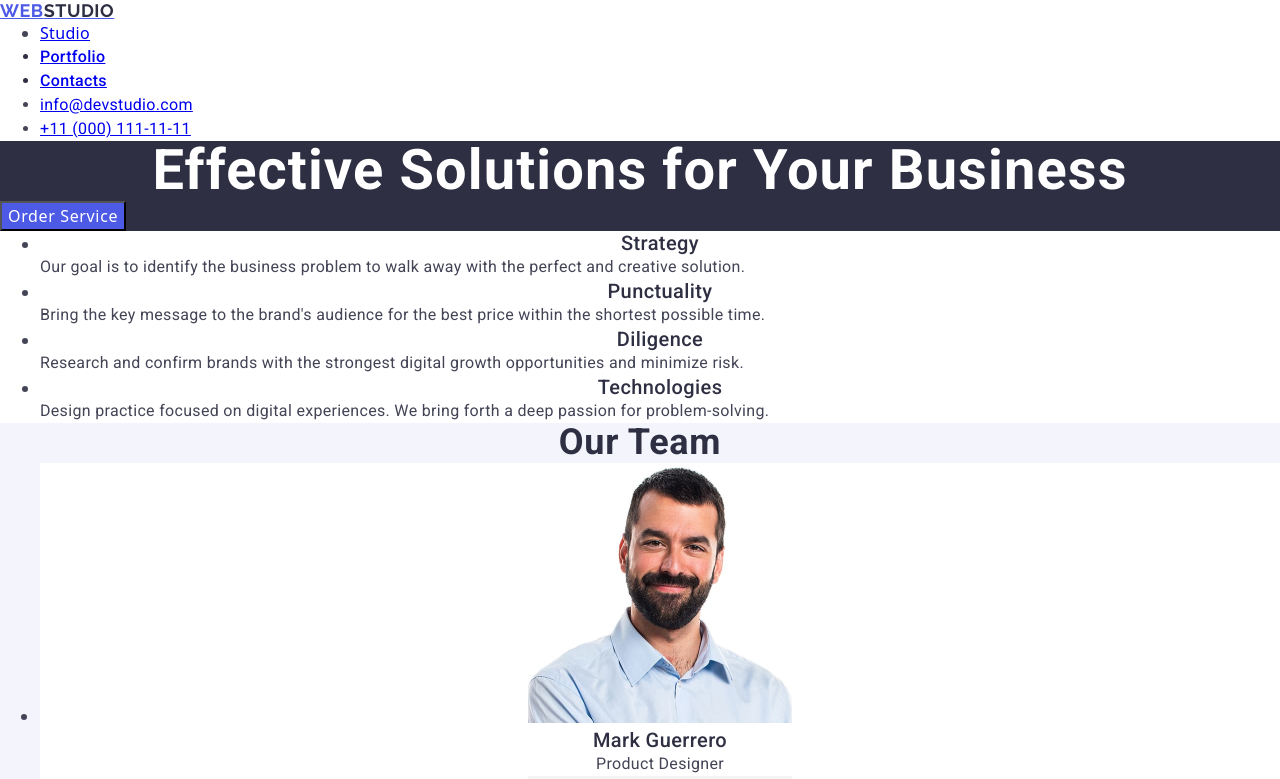
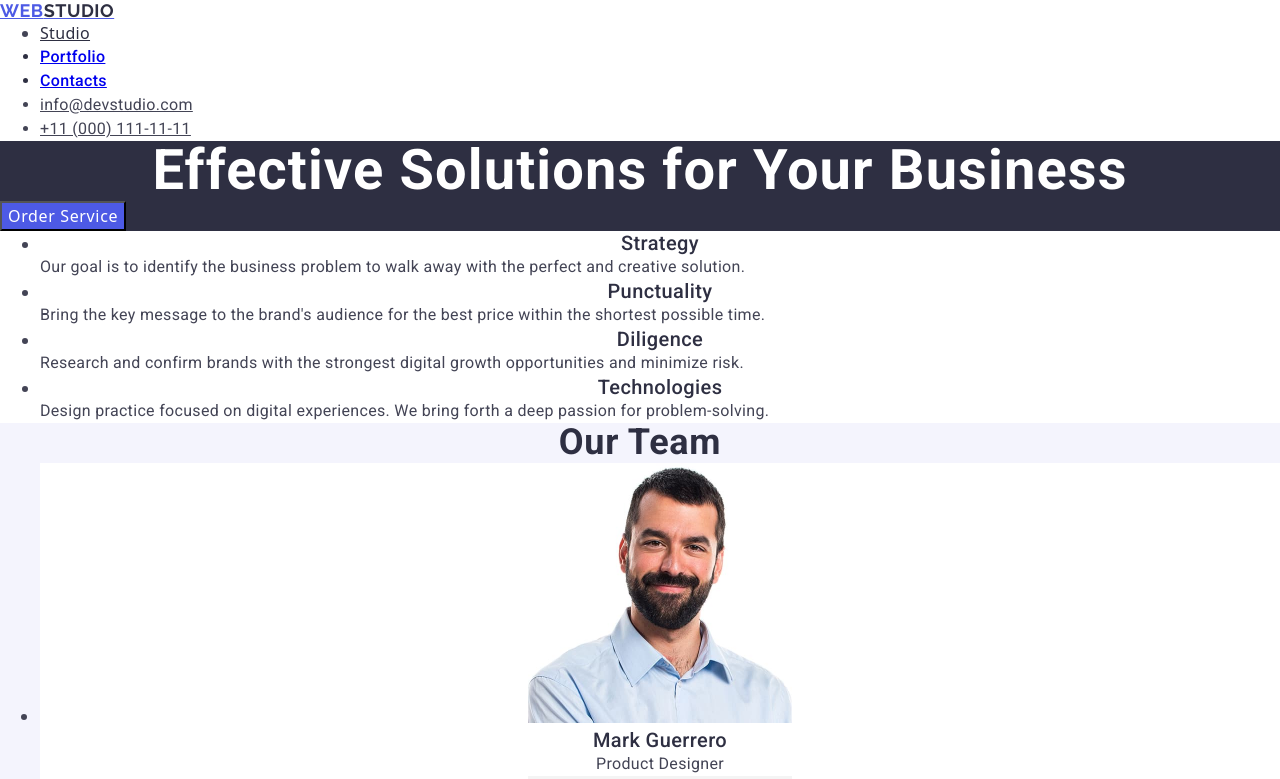
Before and after one commit to 123Vika321/goit-markup-hw-02, a website: page index.html in a window 1280 px wide. Shown: the top 779 px of the page. Drawn offline with nearby package versions, Linux system fonts and the light colour scheme.

Commit message:
error corect

```diff
--- a/css/styles.css
+++ b/css/styles.css
@@ -49,6 +49,9 @@ h3 {
 .header-logo {
   color: var(--navy-blue);
 }
+.header-navigation-list-link {
+  color: #2e2f42;
+}
 
 .header-navigation-list {
   font-weight: 500;
@@ -73,8 +76,8 @@ h3 {
   color: var(--navy-blue);
 }
 
-.header-navigation-list-next a:hover {
-  color: var(--ocean);
+.header-navigation > li:nth-child a[href=""] {
+  color: #2e2f42;
 }
 
 .header-contacts-list {
@@ -93,6 +96,9 @@ h3 {
 .header-contacts-item a:hover,
 .header-contacts-item a:focus {
   color: var(--ocean);
+}
+.header-contacts-link {
+  color: #434455;
 }
 
 .header-nav .button {
--- a/index.html
+++ b/index.html
@@ -25,23 +25,29 @@
         >
         <ul class="header-navigation">
           <li class="header-navigation-list">
-            <a href="./index.html">Studio</a>
+            <a class="header-navigation-list-link" href="./index.html"
+              >Studio</a
+            >
           </li>
           <li class="header-navigation-list-next">
-            <a href="#Portfolio">Portfolio</a>
+            <a href="#">Portfolio</a>
           </li>
           <li class="header-navigation-list-next">
-            <a href="#Contacts">Contacts</a>
+            <a href="#">Contacts</a>
           </li>
         </ul>
       </nav>
       <address class="header-contacts-list">
         <ul class="header-contacts">
           <li class="header-contacts-item">
-            <a href="mailto:info@devstudio.com">info@devstudio.com</a>
+            <a class="header-contacts-link" href="mailto:info@devstudio.com"
+              >info@devstudio.com</a
+            >
           </li>
           <li class="header-contacts-item">
-            <a href="tel:+110001111111">+11 (000) 111-11-11</a>
+            <a class="header-contacts-link" href="tel:+110001111111"
+              >+11 (000) 111-11-11</a
+            >
           </li>
         </ul>
       </address>
```
